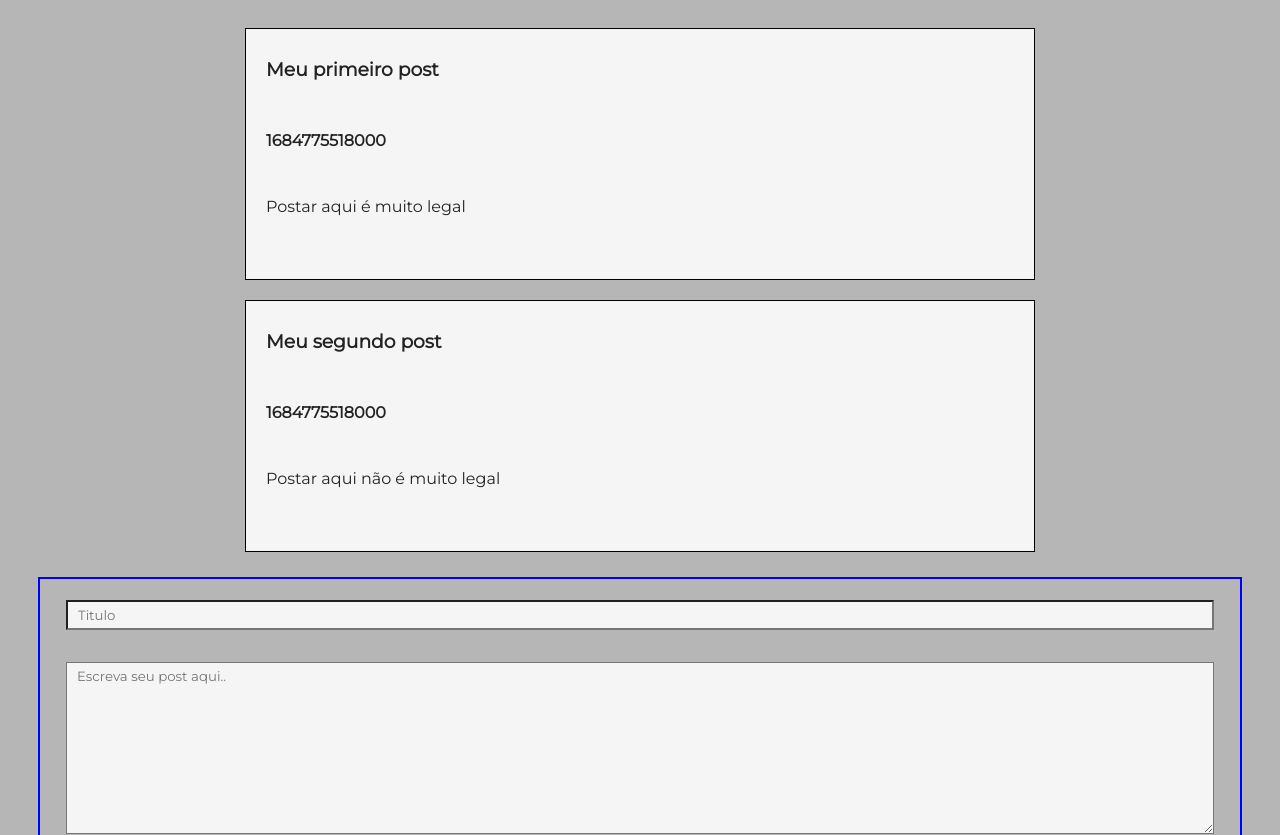
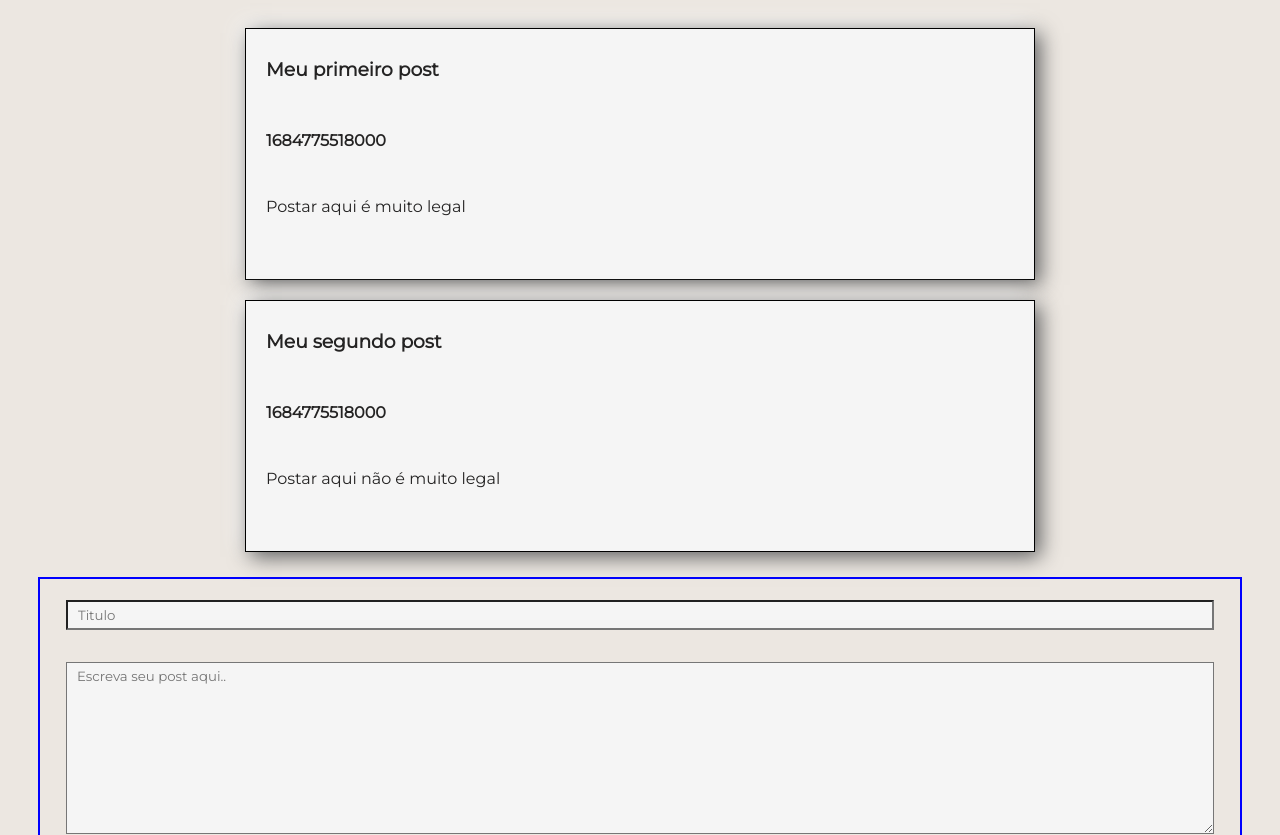
Before and after one commit to KarolKowalczuck/blogVue, a Vue app: page / in a window 1280 px wide. Shown: the top 835 px of the page. Built offline with nearby package versions, Linux system fonts and the light colour scheme.

Commit message:
WIP - style

```diff
--- a/src/App.vue
+++ b/src/App.vue
@@ -114,6 +114,11 @@ form > * {
 .post {
   border: 1px solid black;
 
+  border-radius: 0px;
+  background: #e0e0e0;
+  box-shadow:  5px 5px 20px #5a5a5a,
+             -5px -5px 20px #ffffff;
+
   width: 60vw;
   height: 30vh;
   justify-content: flex-start;
--- a/src/assets/base.css
+++ b/src/assets/base.css
@@ -1,7 +1,7 @@
 * {
     font-family: 'Montserrat', sans-serif;
     padding: 5px 10px;
-    background-color: rgb(182, 182, 182);
+    background-color: #ece7e1;
 }
 
 .flex {
```
